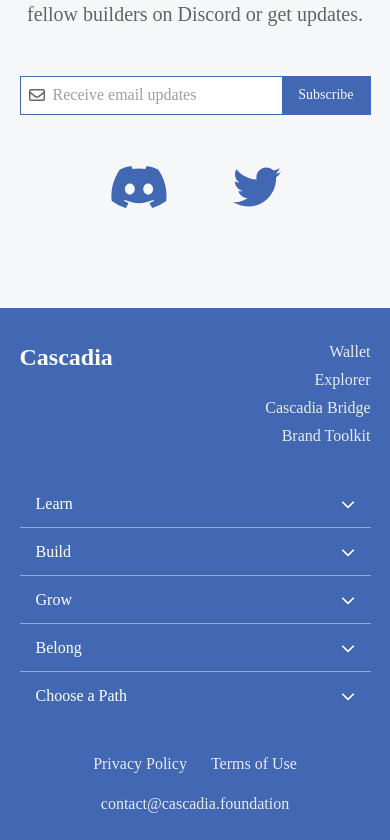
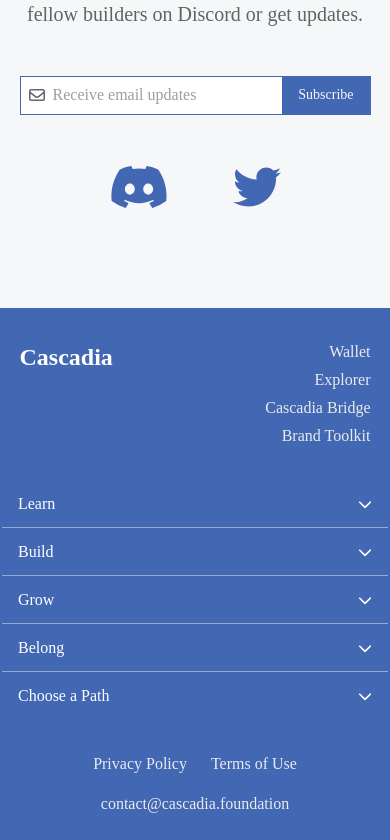
Before and after one commit to CascadiaFoundation/public_website, a React (Create React App) app: page / in a window 390 px wide. Shown: the part 2552-3392 px from the top of the page. Built offline with nearby package versions, Linux system fonts and the light colour scheme.

Commit message:
fix:footer-accordion-mobile

```diff
--- a/src/layouts/Footer.tsx
+++ b/src/layouts/Footer.tsx
@@ -123,7 +123,7 @@
           </div>
         </div>
       </div>
-      <div className="block sm:hidden mb-8">
+      <div className="block sm:hidden mb-8 mx-[-5%]">
         <Accordion className="bg-primary before:bg-transparent">
           <AccordionSummary
             expandIcon={<FontAwesomeIcon icon={faChevronDown} color="white" size="sm" />}
```
